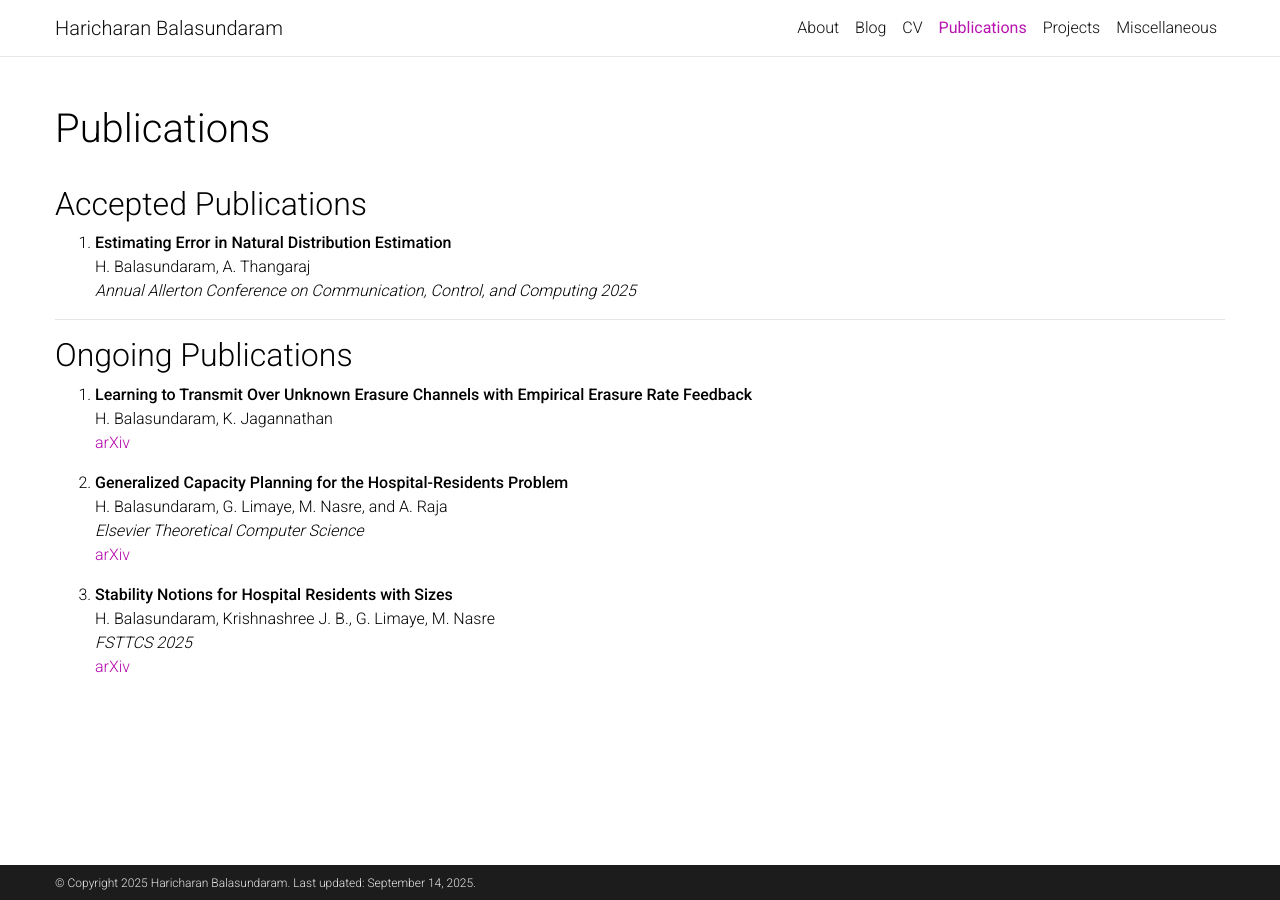
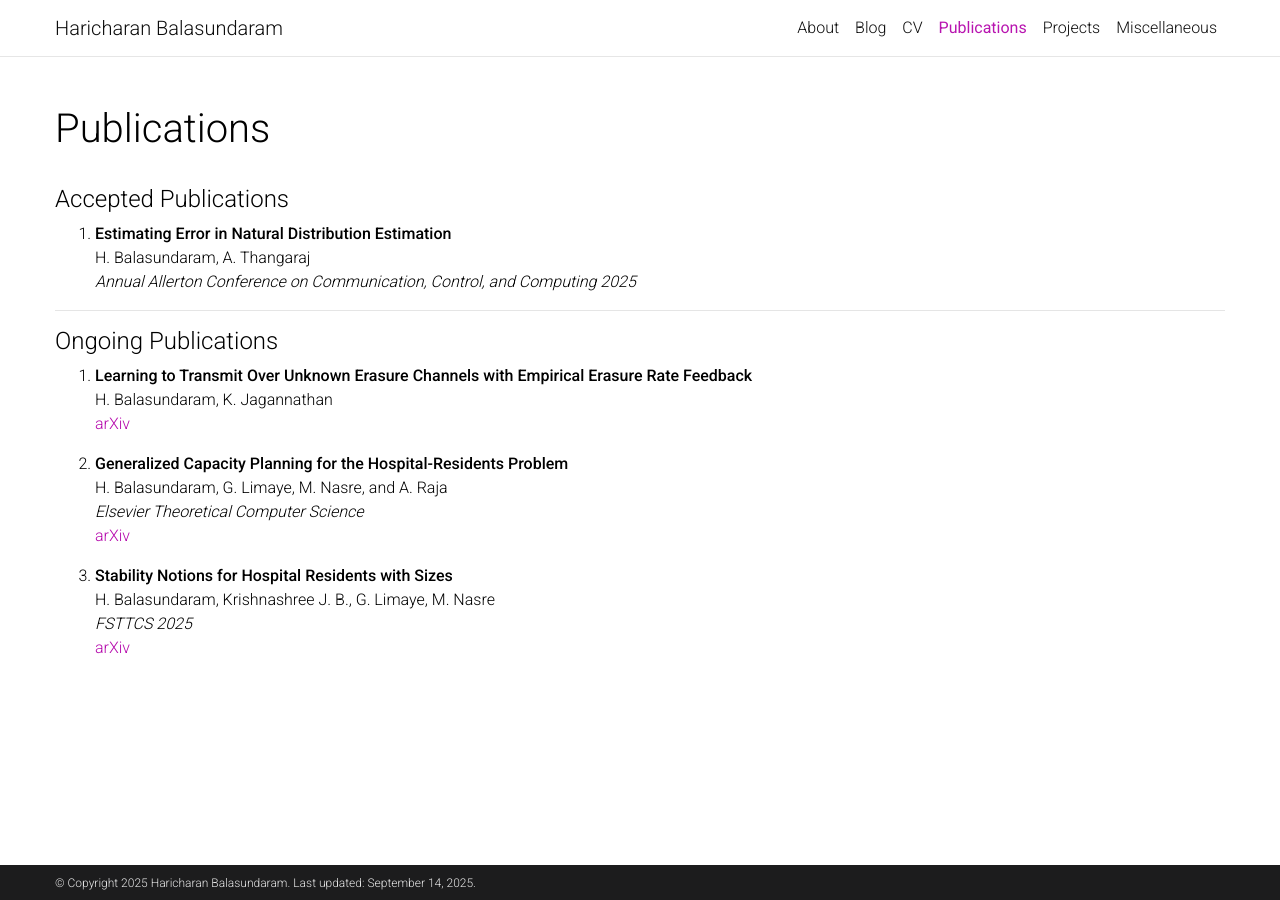
Before and after one commit to Haricharan1212/Haricharan1212.github.io, a Jekyll site: the page built from _pages/publications.md, in a window 1280 px wide. Built offline with Jekyll 4.4.1, drawn with Linux system fonts in a browser that asks for light colours; comment, search, counter and statistics services are not loaded; a style sheet for code colours, icons or effects is not loaded.

Commit message:
updated cv

```diff
--- a/_pages/publications.md
+++ b/_pages/publications.md
@@ -7,7 +7,7 @@ nav: true
 nav_order: 3
 ---
 
-## Accepted Publications
+#### Accepted Publications
 
 1. **Estimating Error in Natural Distribution Estimation**
    H. Balasundaram, A. Thangaraj
@@ -15,7 +15,7 @@ nav_order: 3
 
 ---
 
-## Ongoing Publications
+#### Ongoing Publications
 
 1. **Learning to Transmit Over Unknown Erasure Channels with Empirical Erasure Rate Feedback**
    H. Balasundaram, K. Jagannathan
```
Also changed, not shown: 3 other files.
